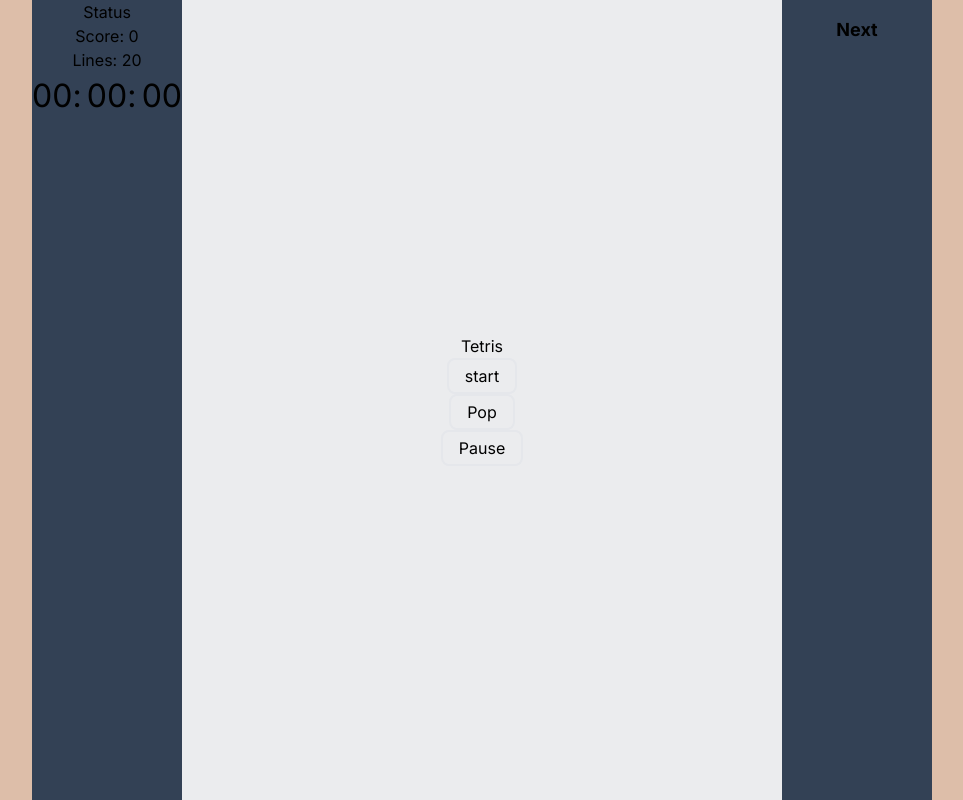
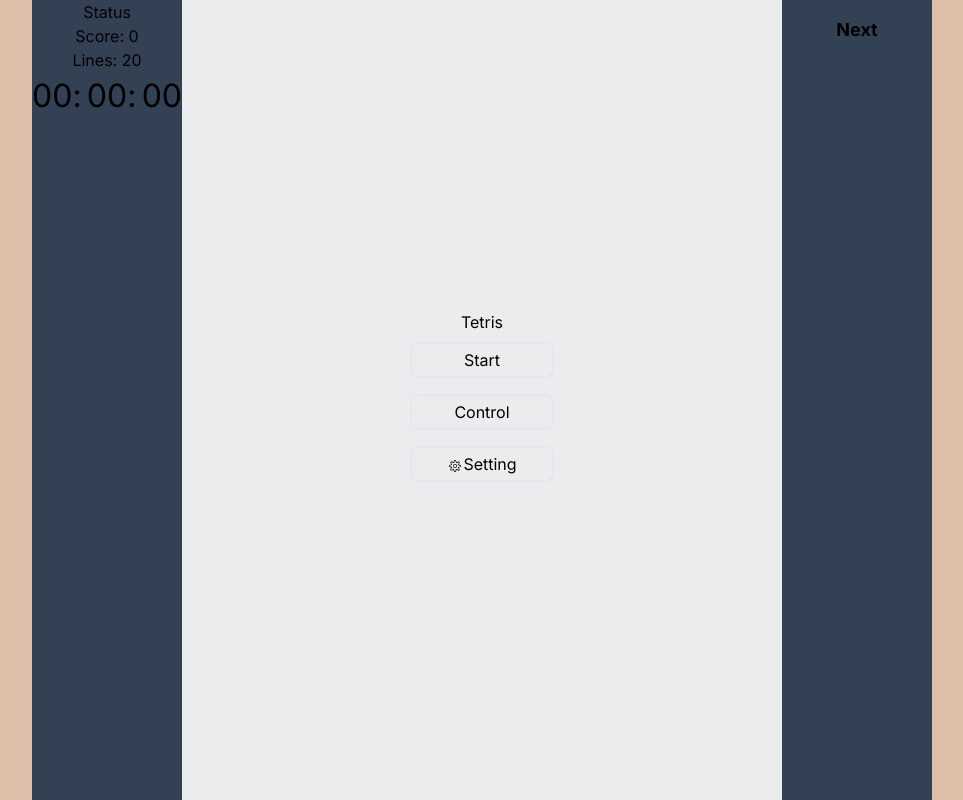
Before and after one commit to ZackHu-2001/Tetris-AI, a Next.js app: page / in a window 1280 px wide. Shown: the whole page, without its empty margins (158-1121 px from the left). Built offline with nearby package versions, Linux system fonts and the light colour scheme.

Commit message:
Feat: update menu UI and logic

```diff
--- a/package.json
+++ b/package.json
@@ -13,6 +13,7 @@
     "next": "14.1.3",
     "react": "^18",
     "react-dom": "^18",
+    "react-icons": "^5.0.1",
     "recoil": "^0.7.7",
     "zustand": "^4.5.2"
   },
--- a/src/components/MenuButton/MenuButton.tsx
+++ b/src/components/MenuButton/MenuButton.tsx
@@ -3,10 +3,11 @@
 type MenuButtonProps = {
     text: string,
     onClick: () => void,
+    icon?: React.ReactNode
 };
 
-const MenuButton:React.FC<MenuButtonProps> = ({ text, onClick }) => {
+const MenuButton:React.FC<MenuButtonProps> = ({ text, onClick, icon }) => {
 
-    return <button className='px-4 py-1 rounded-lg border-2' onClick={onClick}>{text}</button>
+    return <button className='w-36 px-4 my-2 py-1 rounded-lg border-2' onClick={onClick}>{icon}{text}</button>
 }
 export default MenuButton;
--- a/src/components/Modal/BasicModal.tsx
+++ b/src/components/Modal/BasicModal.tsx
@@ -13,7 +13,7 @@
 
     return (
 
-        gameState.modal === null ? <></> : <div style={{ backgroundColor: 'rgba(255,255,255, 0.9)' }} className='absolute w-full h-full z-20'>
+        gameState.modal === null ? <></> : <div style={{ backgroundColor: 'rgba(255,255,255, 0.9)', transition: 'opacity 0.3 easy-in-out' }} className='absolute w-full h-full z-20'>
             {gameState.status === null && gameState.modal === 'mainMenu' && <MainMenu />}
             {gameState.status === null && gameState.modal === 'control' && <Control />}
             {gameState.status === 'paused' && gameState.modal === 'pauseMenu' && <Pause />}
--- a/src/components/Modal/Control.tsx
+++ b/src/components/Modal/Control.tsx
@@ -1,15 +1,17 @@
 import React from 'react';
 import MenuButton from '../MenuButton/MenuButton';
+import { useGameState } from '../GameState';
 
 type ControlProps = {
 
 };
 
 const Control:React.FC<ControlProps> = () => {
+    const { setModal } = useGameState();
     const handleDone = () => {
-        console.log('done')
+        setModal('mainMenu')
     }
-    return <div>
+    return <div className='flex flex-col justify-center items-center h-full'>
         <MenuButton text='Done' onClick={handleDone}></MenuButton>
     </div>
 }
--- a/src/components/Modal/MainMenu.tsx
+++ b/src/components/Modal/MainMenu.tsx
@@ -3,6 +3,7 @@
 import { getRandomTetromino } from '@/components/GameBoard'
 import { useGameBoard, rowNum, Tetromino } from '@/components/GameBoard';
 import MenuButton from '../MenuButton/MenuButton';
+import { CiSettings } from "react-icons/ci";
 
 type MainMenuProps = {};
 
@@ -15,6 +16,14 @@
         for (let i = 0; i < 7; i++) {
             append(getRandomTetromino());
         }
+
+        // initialize game board
+        initializeGameBoard();
+
+        // initialize fallingTetromino
+        setFallingTetromino(getRandomTetromino());
+
+        // initialize timer
 
         // change global game state
         setStatus('playing');
@@ -31,6 +40,14 @@
         setModal('pauseMenu');
     }
 
+    const handleControl = () => {
+        setModal('control');
+    }
+
+    const handleSetting = () => {
+        setModal('setting');
+    }
+
     const handlePop = () => {
         const tmp = pop();
         if (tmp.length === 1 && tmp[0] === -1) {
@@ -45,9 +62,10 @@
         <div className='absolute w-full h-full left-0 top-0 flex flex-col justify-center items-center'>
             Tetris
 
-            <MenuButton text="start" onClick={handleStart}></MenuButton>
-            <MenuButton text="Pop" onClick={handlePop}></MenuButton>
-            <MenuButton text="Pause" onClick={handlePause}></MenuButton>
+            <MenuButton text="Start" onClick={handleStart}></MenuButton>
+            {/* <MenuButton text="Pause" onClick={handlePause}></MenuButton> */}
+            <MenuButton text="Control" onClick={handleControl}></MenuButton>
+            <MenuButton text="Setting" onClick={handleSetting} icon={<CiSettings className=' inline'/>}></MenuButton>
         </div>
     )
 }
--- a/src/components/Modal/Pause.tsx
+++ b/src/components/Modal/Pause.tsx
@@ -1,26 +1,32 @@
 import React from 'react';
 import MenuButton from '../MenuButton/MenuButton';
+import { useGameState } from '../GameState';
 
-type PauseProps = {
-
-};
+type PauseProps = {};
 
 const Pause: React.FC<PauseProps> = () => {
+    const { setStatus, setModal } = useGameState();
     const handleReturn = () => {
-        console.log('return')
+        setStatus("playing")
+        setModal(null)
     }
+
     const handleRetry = () => {
-        console.log('retry')
+
     }
+
     const handleClickMainMenu = () => {
-        console.log('main menu')
+        setStatus(null)
+        setModal('mainMenu')
+        // reset timer
+
     }
 
     return <div className='w-full h-full flex flex-col justify-center items-center'>
         <div>Paused</div>
-        <MenuButton text='Return' onClick={handleReturn}>Return</MenuButton>
-        <MenuButton text='Retry' onClick={handleRetry}>Return</MenuButton>
-        <MenuButton text='Main Menu' onClick={handleClickMainMenu}>Return</MenuButton>
+        <MenuButton text='Return' onClick={handleReturn}></MenuButton>
+        <MenuButton text='Retry' onClick={handleRetry}></MenuButton>
+        <MenuButton text='Main Menu' onClick={handleClickMainMenu}></MenuButton>
     </div>
 }
 export default Pause;
--- a/src/components/Modal/Setting.tsx
+++ b/src/components/Modal/Setting.tsx
@@ -1,15 +1,17 @@
 import React from 'react';
 import MenuButton from '../MenuButton/MenuButton';
+import { useGameState } from '../GameState';
 
 type SettingProps = {
 
 };
 
 const Setting:React.FC<SettingProps> = () => {
+    const { setModal } = useGameState();
     const handleDone = () => {
-        console.log('done')
+        setModal('mainMenu')
     }
-    return <div>
+    return <div className='flex flex-col justify-center items-center h-full'>
         <MenuButton text='Done' onClick={handleDone}></MenuButton>
     </div>
 }
```
Also changed, not shown: 1 other file (tests, documents, lock files or other folders).
